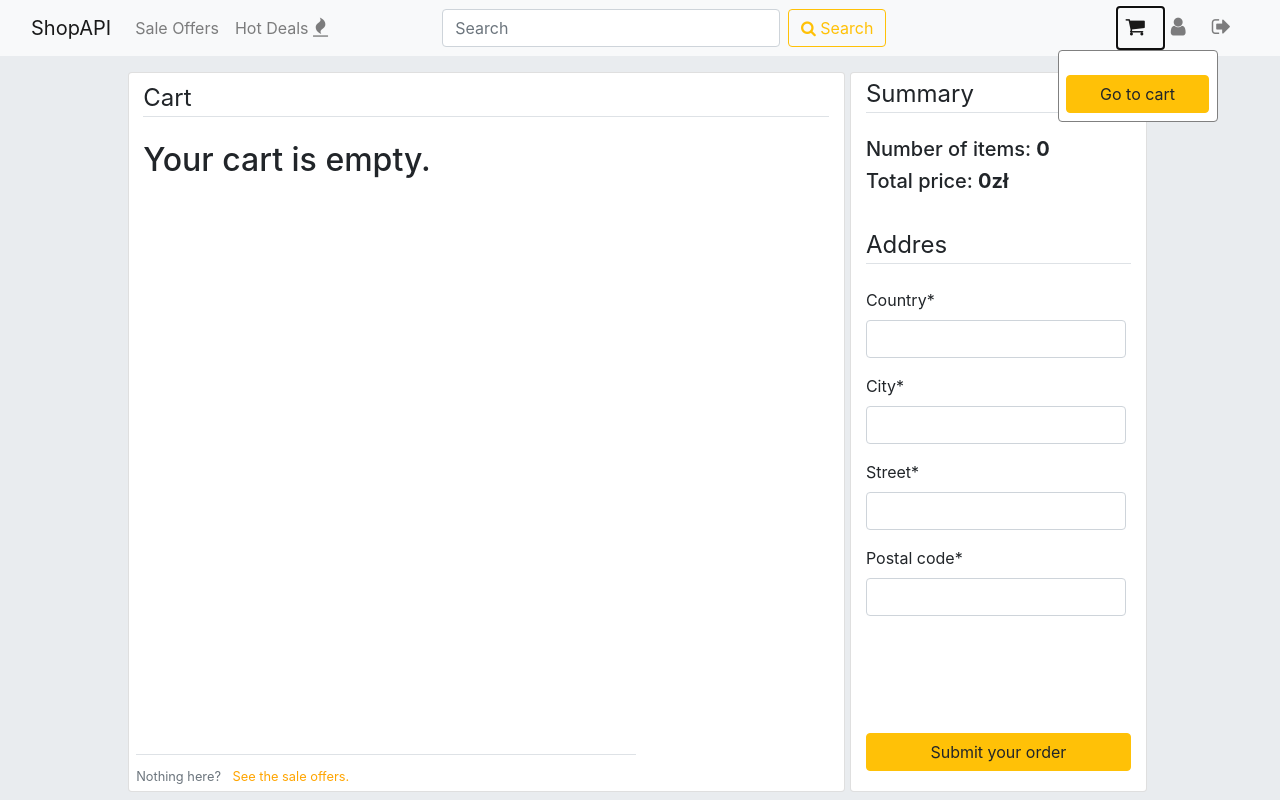
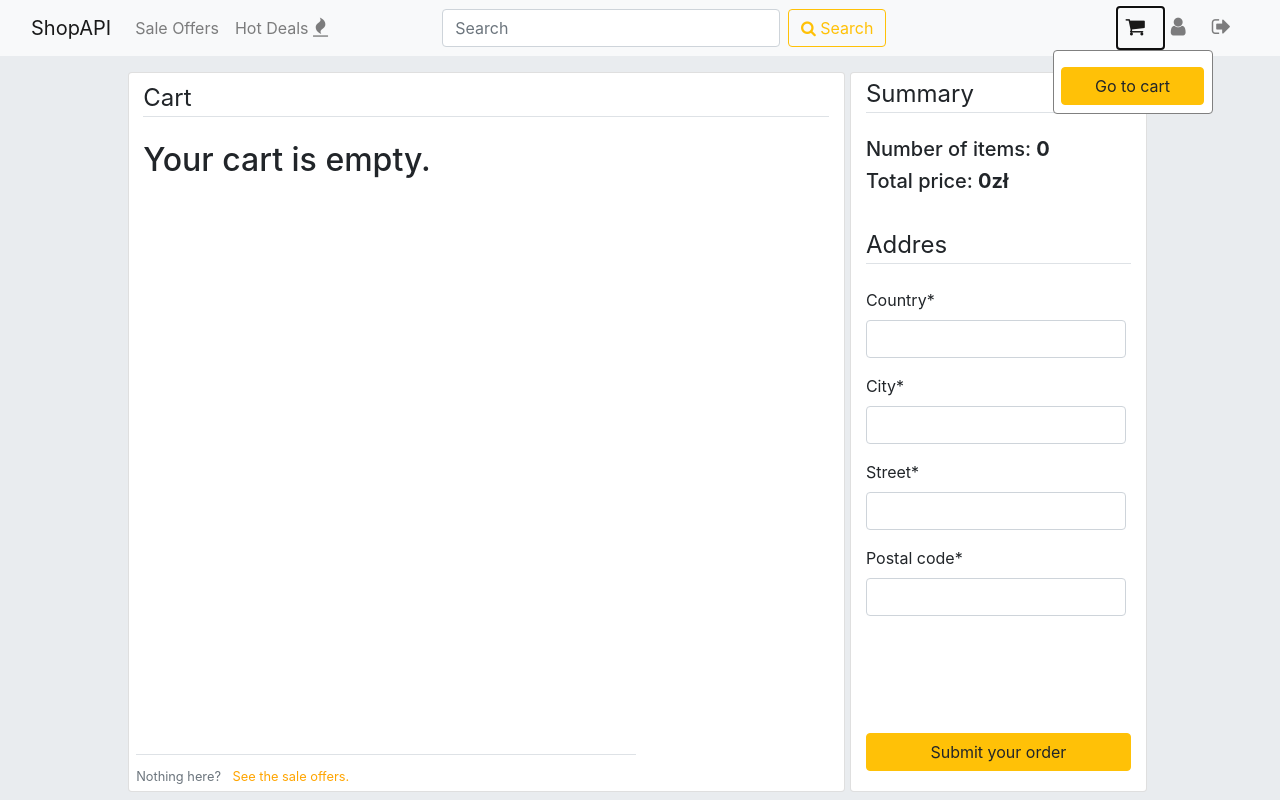
Before and after one commit to Endrju00/shopapp, a Django app: page /cart/ in a window 1280 px wide, after a click that opens the changed part. Run offline with Django 3.2, Linux system fonts and the light colour scheme; a user stored in the database is signed in; data comes from the database, SQL or seed files in the repository; both versions use the stored data as it was after the commit; some libraries are stand-ins or nearby versions.

Commit message:
Cart dropdown menu style has been fixed

```diff
--- a/static/css/master.css
+++ b/static/css/master.css
@@ -130,8 +130,8 @@ a {
 }
 
 #cart{
-  left: -60px;
-  min-width: 20vh;
+  width: auto;
+  left: -65px;
 }
 
 #user_panel {
--- a/templates/base.html
+++ b/templates/base.html
@@ -45,7 +45,7 @@
           <input class="form-control mr-sm-2" name="search-bar" type="search" placeholder="Search" aria-label="Search" style="width: 50%;">
           <button class="btn btn-outline-warning my-2 my-sm-0" type="submit"><span class="fa fa-search"></span> Search</button>
         </form>
-        <div class="collapse navbar-collapse" style="width: 28%;">
+        <div class="collapse navbar-collapse" style="width: auto;">
           <ul class="navbar-nav">
             {% if user.is_authenticated %}
             <li class="nav-item dropdown">
@@ -56,7 +56,7 @@
                 {% for item in cart_items %}
                   <a class="dropdown-item" href="{% url 'items:detail' item.id %}">{{ item.item.name }} {{ item.item.producer }}</a>
                 {% endfor %}
-                <a class="btn btn-warning" href="{% url 'cart' %}" style="width: 90%; margin-top:10%;">Go to cart</a>
+                <a class="btn btn-warning" href="{% url 'cart' %}" style="width: 90%; margin-top:5%;">Go to cart</a>
               </div>
             </li>
               <li class="nav-item dropdown" >
```
Also changed, not shown: db.sqlite3.
